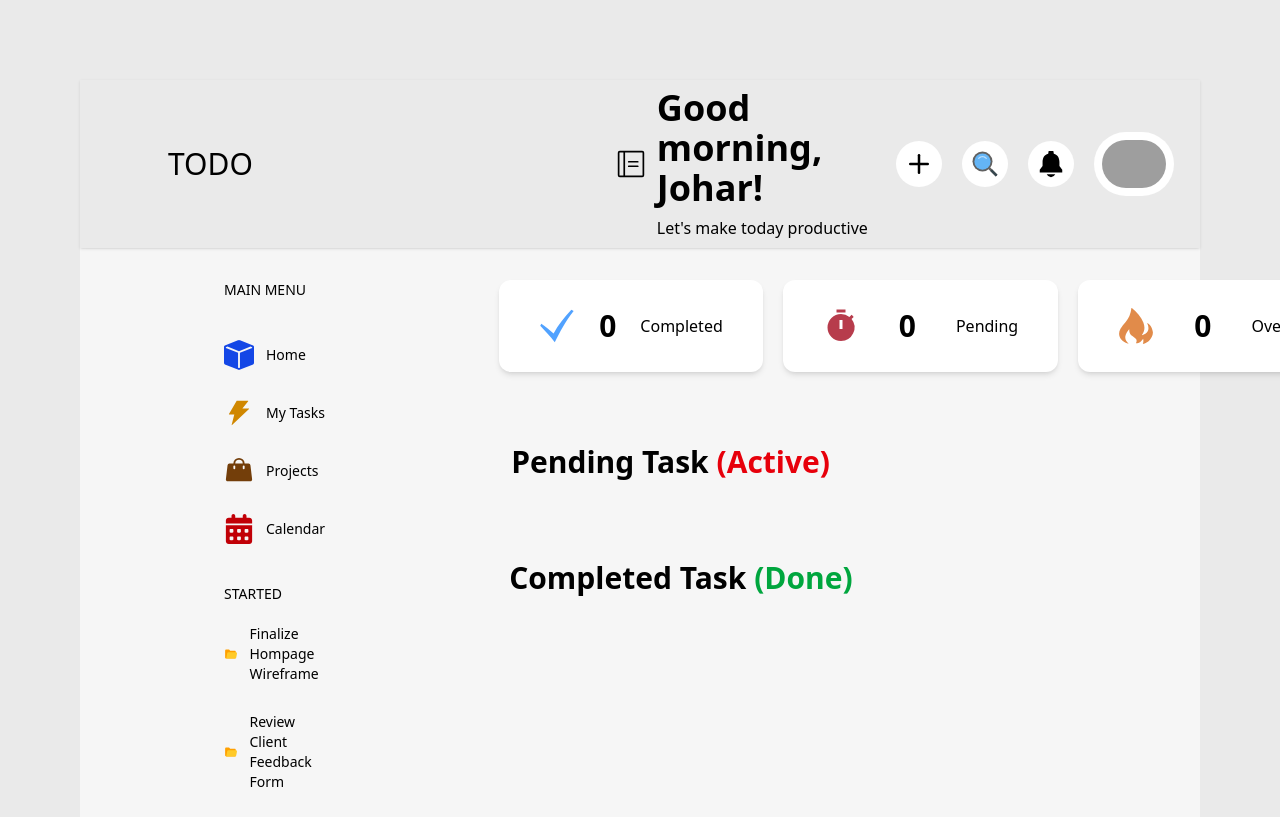
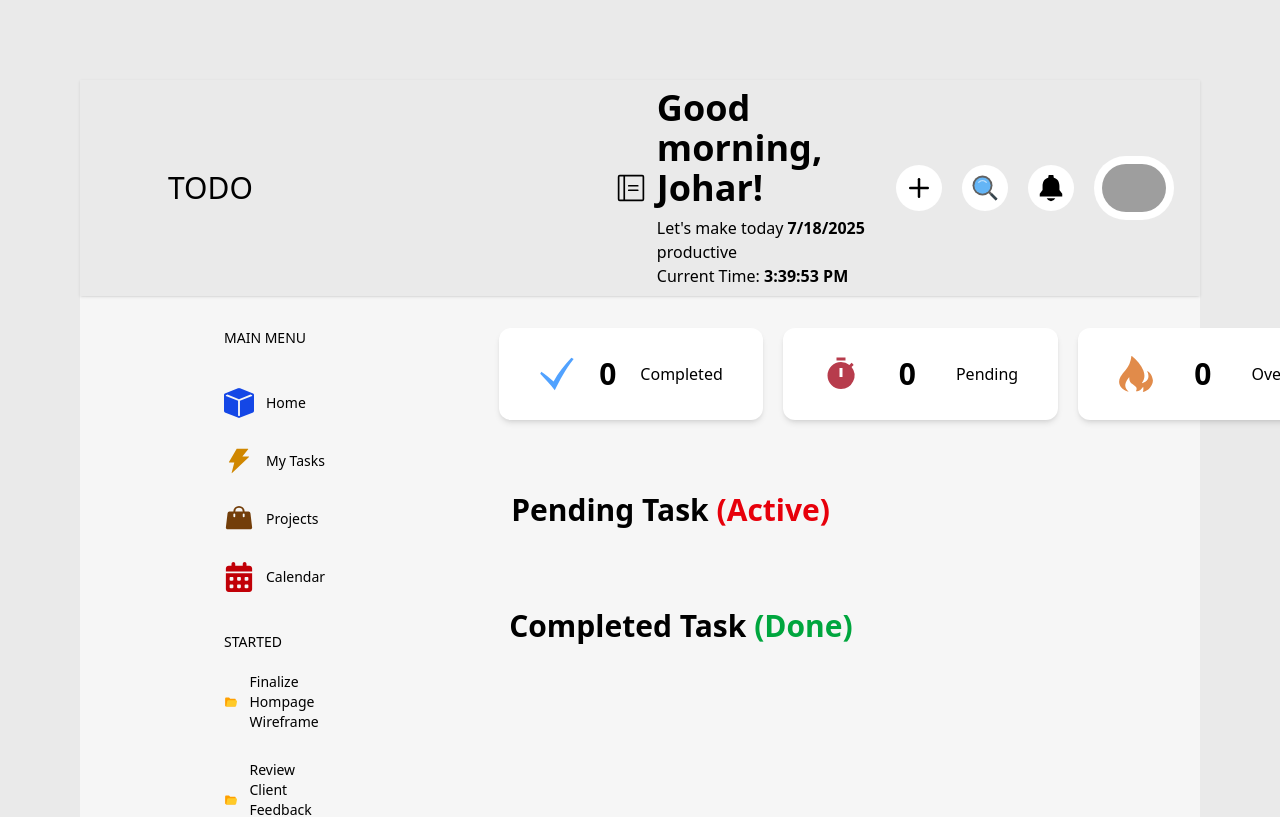
Before and after one commit to Pero4l/Task-management, a React (Vite) app: page / in a window 1280 px wide. Shown: the top 817 px of the page. Built offline with nearby package versions, Linux system fonts and the light colour scheme; grey boxes are pictures that could not be loaded.

Commit message:
feature add current time and date

```diff
--- a/src/App.jsx
+++ b/src/App.jsx
@@ -19,11 +19,31 @@ function App() {
   const [allData, setAllData] = useState([]);
   const [isSubmitted, setIsSubmitted] = useState(false);
 
+  const now = new Date();
+
+    const date = now.toLocaleDateString('en-US')
+
+    const times = now.toLocaleTimeString(updateTime, 'en-US');
+
+
+    function updateTime (){
+      setInterval(() => {
+        const now = new Date();
+        const times = now.toLocaleTimeString('en-US');
+        setFormData(prev => ({ ...prev, time }));
+      }
+      , 1000);
+    }
+
+    const [isTime , setIsTime] = useState(times);
+    const[isDate , setIsDate] = useState(date);
+
+
   return (
     <>
       <div className='bg-[#eaeaea] lg:p-20'>
         <div className='bg-[#f6f6f6] rounded-3xl'>
-          <NavBar setIsClick={setIsClick} isClick={isClick} setAddTask={setAddTask} addTask={addTask} />
+          <NavBar setIsClick={setIsClick} isClick={isClick} setAddTask={setAddTask} addTask={addTask} isDate={isDate} isTime={isTime} setIsDate={setIsDate} setIsTime={setIsTime} />
           <div className='lg:flex-row flex flex-col lg:pt-8 '>
             <SideBar isClick={isClick} />
             <Home
--- a/src/Layout/NavBar.jsx
+++ b/src/Layout/NavBar.jsx
@@ -1,5 +1,6 @@
 import React from 'react'
 import { useState } from 'react';
+import { useEffect } from 'react';
 import { PiNotebookLight } from "react-icons/pi";
 import { FcSearch } from "react-icons/fc";
 import { IoNotificationsSharp } from "react-icons/io5";
@@ -7,16 +8,27 @@ import { FiPlus } from "react-icons/fi";
 import { LuMenu } from "react-icons/lu";
 import { RiCloseLargeFill } from "react-icons/ri";
 
-const NavBar = ({setIsClick, isClick, setAddTask, addTask}) => {
+const NavBar = ({setIsClick, isClick, setAddTask, addTask, isTime, isDate, setIsDate, setIsTime}) => {
     const handleMenuClick = () => {
         setIsClick(!isClick);
     }
 
 
-
     const handleAddTask = () => {
         setAddTask(!addTask)
     }
+
+
+    useEffect(() => {
+        const interval = setInterval(() => {
+          const now = new Date();
+          setIsTime(now.toLocaleTimeString('en-US'));
+          setIsDate(now.toLocaleDateString('en-US'));
+        }, 1000);
+        return () => clearInterval(interval);
+      }, []);
+
+
 
 
 return (
@@ -32,7 +44,8 @@ return (
                     <span><PiNotebookLight className='text-4xl'/></span>
                     <div>
                             <h1 className='text-4xl font-semibold pb-2'>Good morning, Johar!</h1>
-                            <p>Let's make today productive</p>
+                            <p>Let's make today <b>{isDate}</b> productive</p>
+                            {isTime && <p className=''>Current Time: <b>{isTime}</b></p>}
                     </div>
             </div>
     </div>
--- a/src/Pages/Home.jsx
+++ b/src/Pages/Home.jsx
@@ -86,6 +86,27 @@ const Home = ({ addTask, setAddTask, formData, setFormData, setIsSubmitted, allD
     toast.info("Task marked as done.");
   };
 
+  const now = new Date();
+
+  const date = now.toLocaleDateString('en-US')
+
+  const times = now.toLocaleTimeString(updateTime, 'en-US');
+  useEffect(() => {
+    updateTime();
+  }, []);
+
+  function updateTime (){
+    setInterval(() => {
+      const now = new Date();
+      const times = now.toLocaleTimeString('en-US');
+      setFormData(prev => ({ ...prev, times }));
+    }
+    , 1000);
+  }
+
+
+  const greeting = now.getHours() < 12 ? "Good morning" : now.getHours() < 18 ? "Good afternoon" : "Good evening";
+
   return (
     <div>
 
@@ -93,8 +114,9 @@ const Home = ({ addTask, setAddTask, formData, setFormData, setIsSubmitted, allD
       <div className='lg:hidden flex-col flex justify-center items-center gap-5 shadow-md p-5 m-3'>
         <p><PiNotebookLight className='text-4xl text-center' /></p>
         <div>
-          <h1 className='text-3xl font-semibold pb-2'>Good morning, Johar!</h1>
-          <p className='text-center'>Let's make today productive</p>
+          <h1 className='text-3xl font-semibold pb-2'>{greeting}, Johar!</h1>
+          <p className='text-center'>Let's make today <b>{date}</b> productive</p>
+          {times && <p className='text-center'>Current Time: <b>{times}</b></p>}
         </div>
       </div>
 
```
